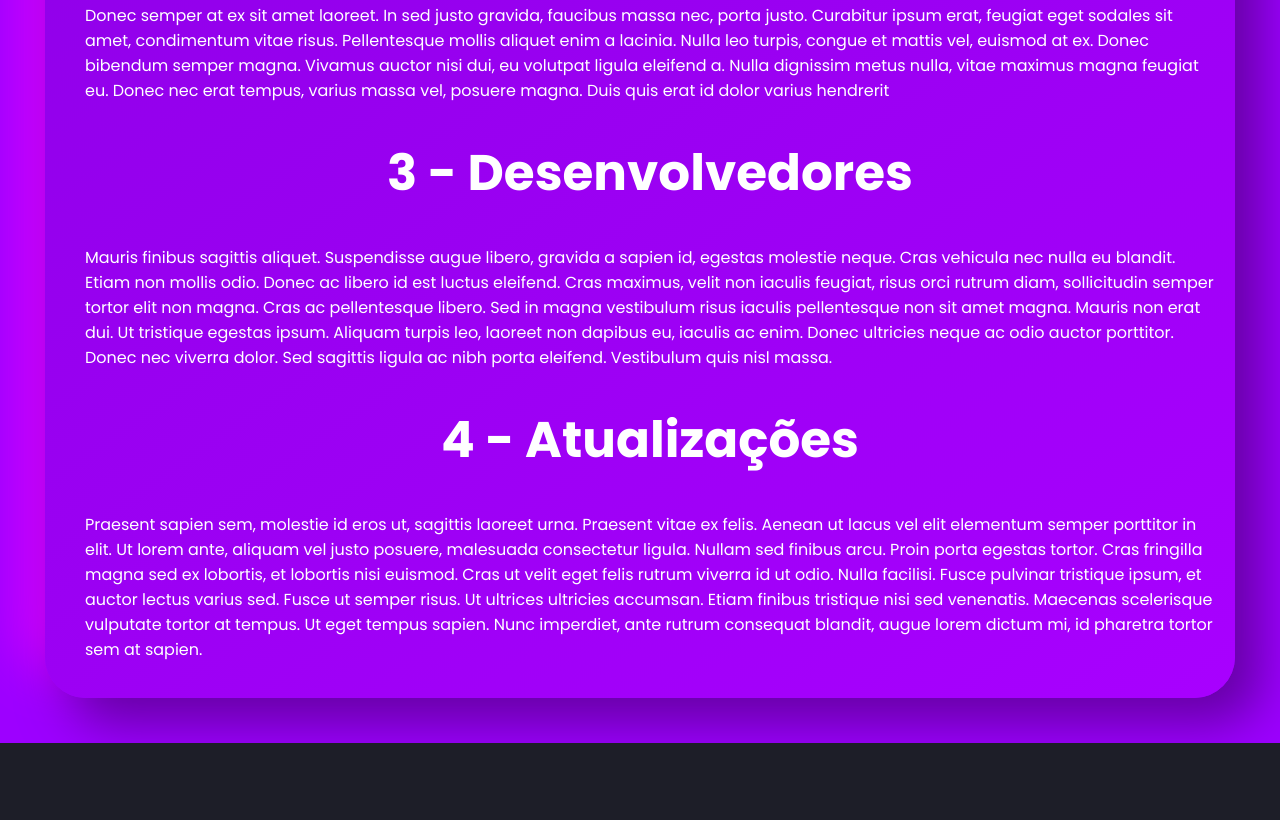
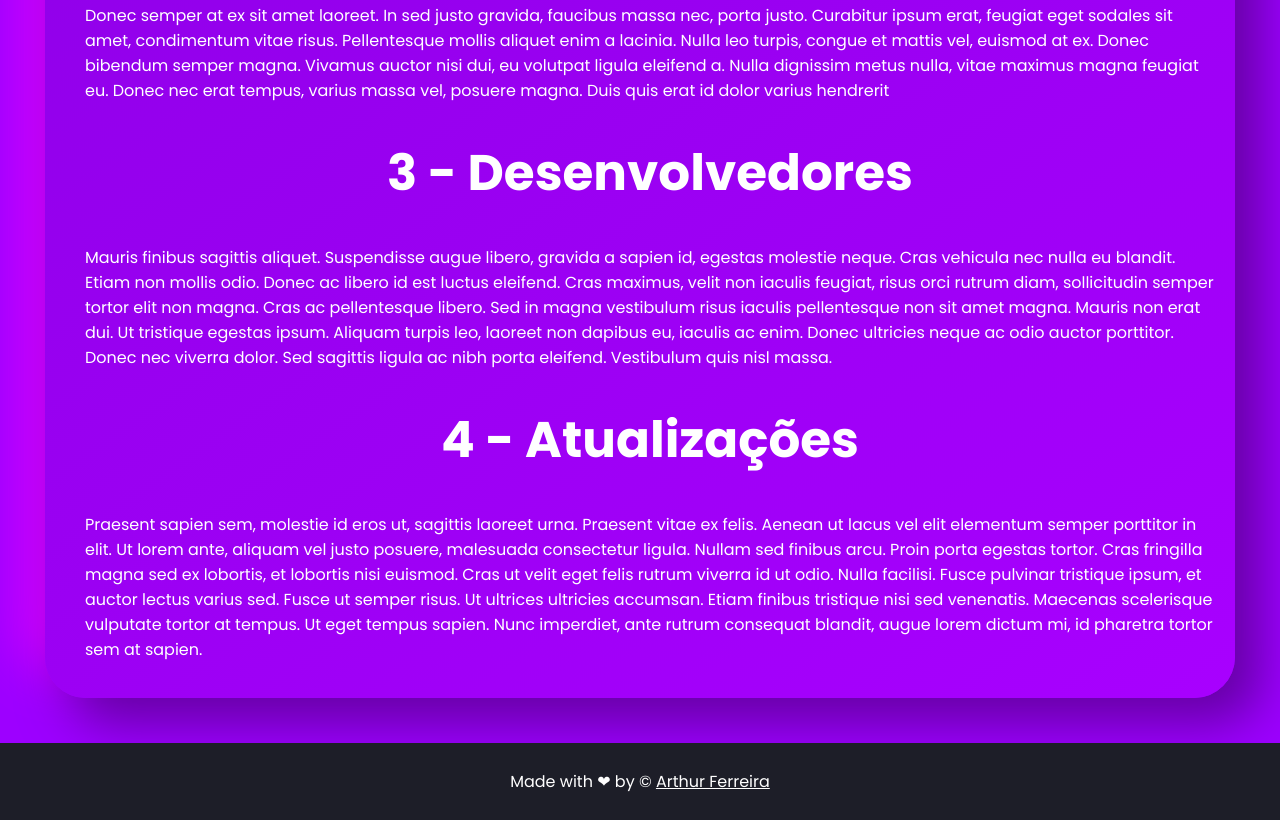
Before and after one commit to Lowzao/WebsiteBot-Template, a plain HTML site: page index.html in a window 1280 px wide. Shown: the part 1121-1941 px from the top of the page. Before the commit the page ends 1864 px from the top, so only its background shows below. Drawn offline with Linux system fonts and the light colour scheme.

Commit message:
Add files via upload

```diff
--- a/css/styles.css
+++ b/css/styles.css
@@ -117,3 +117,23 @@
     text-align: center;
     font-size: 50px;
 }
+
+
+/* Footer */
+
+.foooter {
+    background-color: #1D1E28;
+    padding: 10px;
+
+}
+
+.footer-text {
+    text-align: center;
+    font-family: 'Poppins', sans-serif;
+    color: white;
+}
+
+.footer-text a {
+    color: white;
+
+}
--- a/index.html
+++ b/index.html
@@ -52,5 +52,13 @@
             <p>Praesent sapien sem, molestie id eros ut, sagittis laoreet urna. Praesent vitae ex felis. Aenean ut lacus vel elit elementum semper porttitor in elit. Ut lorem ante, aliquam vel justo posuere, malesuada consectetur ligula. Nullam sed finibus arcu. Proin porta egestas tortor. Cras fringilla magna sed ex lobortis, et lobortis nisi euismod. Cras ut velit eget felis rutrum viverra id ut odio. Nulla facilisi. Fusce pulvinar tristique ipsum, et auctor lectus varius sed. Fusce ut semper risus. Ut ultrices ultricies accumsan. Etiam finibus tristique nisi sed venenatis. Maecenas scelerisque vulputate tortor at tempus. Ut eget tempus sapien. Nunc imperdiet, ante rutrum consequat blandit, augue lorem dictum mi, id pharetra tortor sem at sapien.</p>
         </div>
     </div>
+
+    <!--Footer-->
+
+    <div class="foooter">
+        <footer>
+            <p class="footer-text">Made with ❤ by &copy; <a href="https://github.com/Lowzao/WebsiteBot-Template/" type="_blank">Arthur Ferreira</a> </p>
+        </footer>
+    </div>
 </body>
 </html>
```
